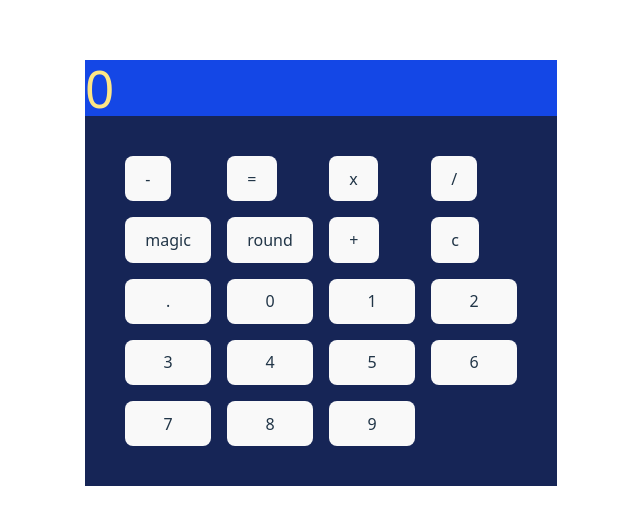
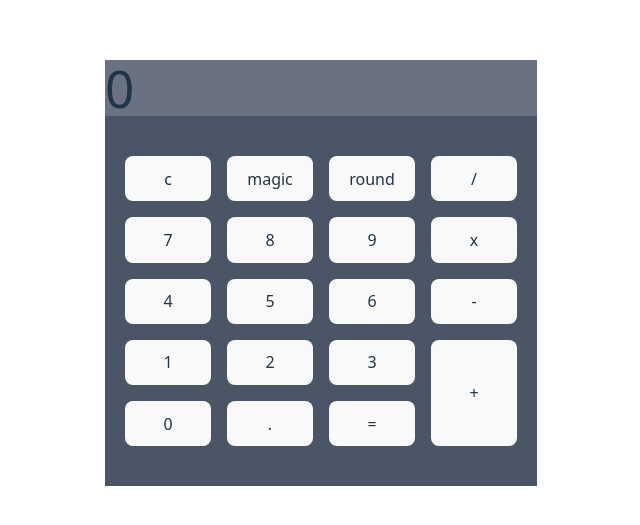
Before and after one commit to lmpladano/calculator, a React app: page / in a window 1280 px wide. Shown: the part 127-652 px from the top of the page, without its empty margins (319-959 px from the left). Built offline with nearby package versions, Linux system fonts and the light colour scheme; the HTML template or start-up script is replaced by a standard one.

Commit message:
feat: implement clear button functionality and refactor Inputs and Operators components for improved structure

```diff
--- a/src/App.jsx
+++ b/src/App.jsx
@@ -18,6 +18,13 @@ function App() {
       operator == ""
         ? setNum((prev) => prev + input)
         : setNumT((prev) => prev + input);
+    }
+
+    if (input == "c") {
+      setDisplay("");
+      setNum("");
+      setNumT("");
+      setOperator("");
     }
   }
 
@@ -40,8 +47,8 @@ function App() {
   }
 
   return (
-    <div className="flex flex-col justify-center bg-blue-700">
-      <h1 className="text-amber-200">{display ? display : 0}</h1>
+    <div className="flex flex-col justify-center bg-gray-500">
+      <h1 className="text-white-200 ">{display ? display : 0}</h1>
       <Inputs onPush={handleClick} />
     </div>
   );
--- a/src/components/Inputs.jsx
+++ b/src/components/Inputs.jsx
@@ -2,10 +2,28 @@ import Numbers from "./Numbers";
 import Operators from "./Operators";
 
 export default function Inputs({ onPush }) {
+  const layout = [
+    ["c", "magic", "round", "/"],
+    ["7", "8", "9", "x"],
+    ["4", "5", "6", "-"],
+    ["1", "2", "3", "+"],
+    ["0", ".", "="],
+  ];
+
+  const buttons = layout.flat().map((item) => {
+    return item == "+" ? (
+      <button onClick={onPush} value={item} className="row-span-2">
+        {item}
+      </button>
+    ) : (
+      <button onClick={onPush} value={item}>
+        {item}
+      </button>
+    );
+  });
   return (
-    <div className="grid grid-cols-4 gap-4 bg-blue-950 p-10">
-      <Operators onPush={onPush} />
-      <Numbers onPush={onPush} />
+    <div className="grid grid-cols-4 gap-4 bg-gray-600 py-10 px-5">
+      {buttons}
     </div>
   );
 }
--- a/src/components/Operators.jsx
+++ b/src/components/Operators.jsx
@@ -4,19 +4,9 @@ export default function Operators({ onPush }) {
   const nInputs = operators.map((item) => {
     return (
       <>
-        {item == "+" ? (
-          <div>
-            <button onClick={onPush} value={item}>
-              {item}
-            </button>
-          </div>
-        ) : (
-          <div>
-            <button onClick={onPush} value={item}>
-              {item}
-            </button>
-          </div>
-        )}
+        <button onClick={onPush} value={item}>
+          {item}
+        </button>
       </>
     );
   });
```
